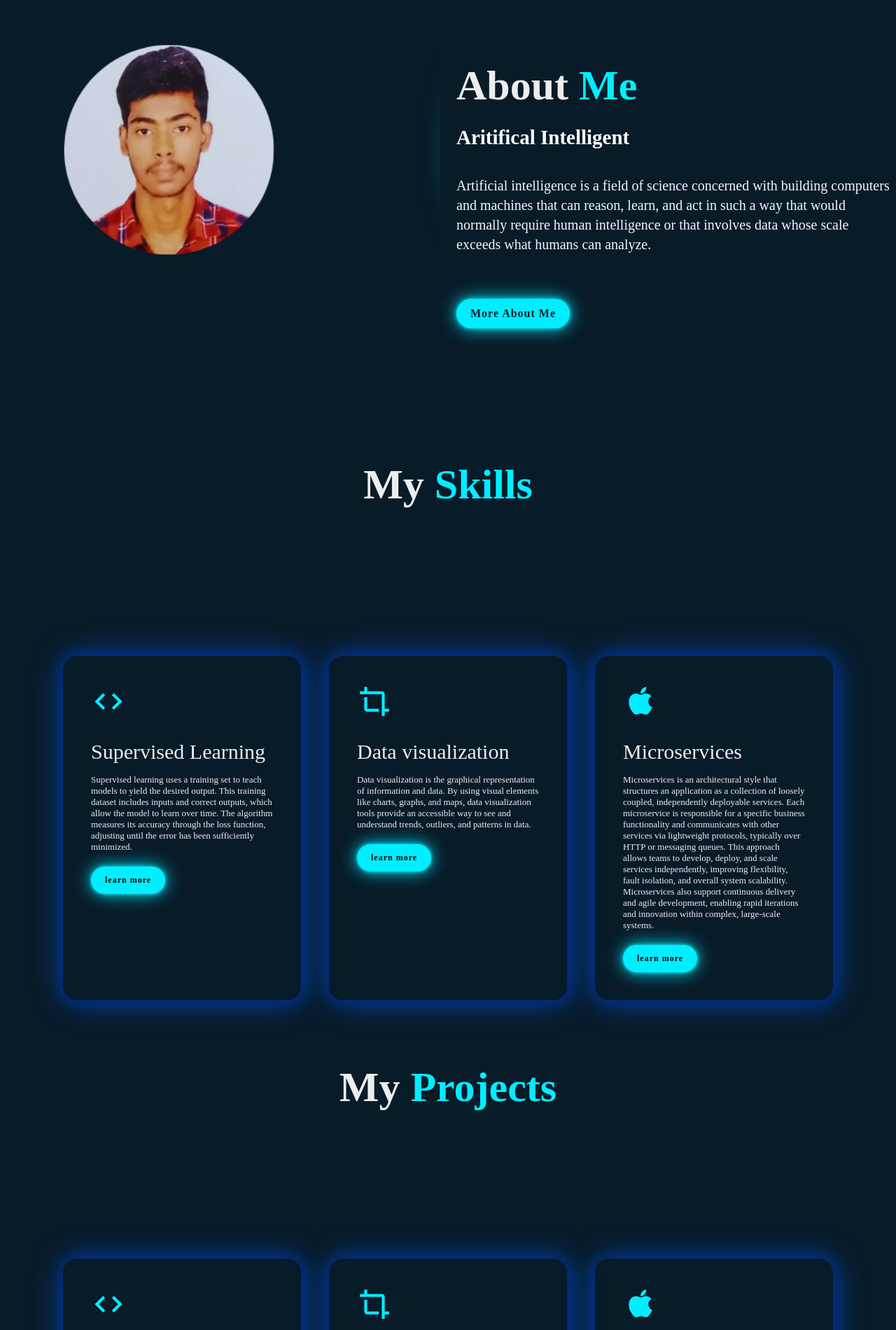
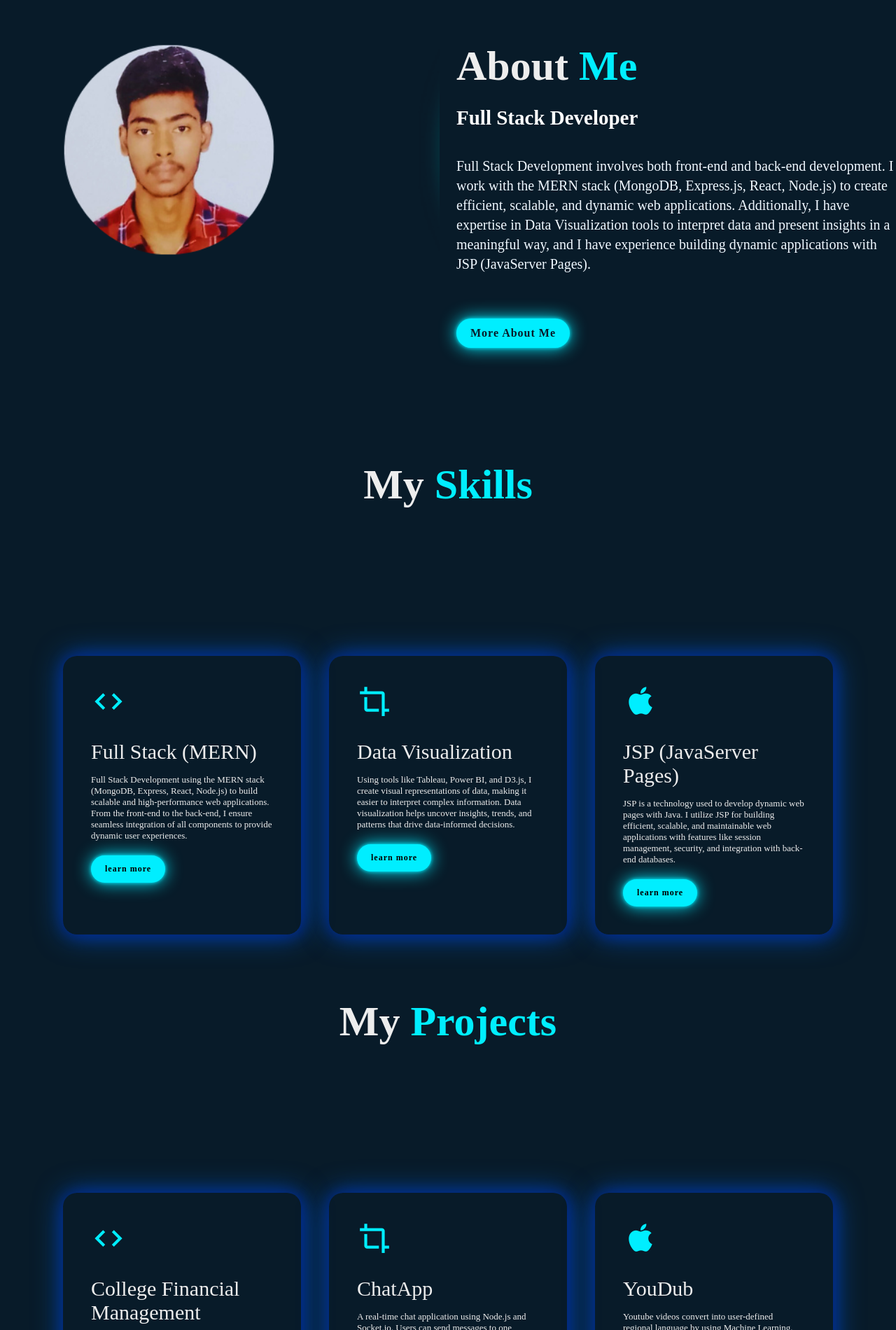
Before and after one commit to shanmugam2005/Portfolio, a plain HTML site: page index.html in a window 1280 px wide. Shown: the part 900-2800 px from the top of the page at 70% size. Drawn offline with nearby package versions, Linux system fonts and the light colour scheme.

Commit message:
Update index.html

```diff
--- a/index.html
+++ b/index.html
@@ -12,11 +12,11 @@
     <header class="header">
         <a href="#" class="logo">Portfolio</a>
         <nav class="navbar">
-            <a href="#" style="--i:1"class="active">Home</a>
-            <a href="#about"style="--i:2">About</a>
-            <a href="#skill"style="--i:3">Skill</a>
-            <a href="#projects"style="--i:4">Project</a>
-            <a href="#contact"style="--i:5">Contact</a>
+            <a href="#" style="--i:1" class="active">Home</a>
+            <a href="#about" style="--i:2">About</a>
+            <a href="#skill" style="--i:3">Skill</a>
+            <a href="#projects" style="--i:4">Project</a>
+            <a href="#contact" style="--i:5">Contact</a>
         </nav>
     </header>
     <section class="home">
@@ -24,8 +24,7 @@
             <h3>Hello, It's Me</h3>
             <h1>Shanmugam</h1>
             <h3>And I'm a <span class="text"></span></h3>
-            <p>Artificial intelligence is the simulation of human intelligence processes by machines, especially computer systems.<br> Specific applications of AI include expert systems, natural language processing, speech recognition and machine vision.
-            </p>
+            <p>I specialize in Full Stack Development, leveraging the MERN stack to build scalable, high-performance web applications. I am also experienced in Data Visualization and building dynamic JSP-based web applications.</p>
             <div class="home-sci">
                 <a href="#" style="--i:7"><i class='bx bxl-gmail' ></i></a>
                 <a href="#" style="--i:8"><i class='bx bxl-instagram'></i></a>
@@ -34,7 +33,6 @@
             </div>
             <a href="Shanmugam C.png" class="btn-box">More About Me</a>
         </div>
-
     </section>
     <section class="about" id="about">
         <div class="about-img">
@@ -42,67 +40,60 @@
         </div>
         <div class="about-text">
             <h2>About <span>Me</span></h2>
-             <h4>Aritifical Intelligent</h4>
-             <p>Artificial intelligence is a field of science concerned with building computers and machines that can reason, learn, and act in such a way that would normally require human intelligence or that involves data whose scale exceeds what humans can analyze.
-            </p>
+            <h4>Full Stack Developer</h4>
+            <p>Full Stack Development involves both front-end and back-end development. I work with the MERN stack (MongoDB, Express.js, React, Node.js) to create efficient, scalable, and dynamic web applications. Additionally, I have expertise in Data Visualization tools to interpret data and present insights in a meaningful way, and I have experience building dynamic applications with JSP (JavaServer Pages).</p>
             <a href="Shanmugam C.png" class="btn-box">More About Me</a>
         </div>
     </section>
     <h1 class="sub-title"> My <span>Skills</span></h1>
-
     <section>
         <div class="services" id="skill">
             <div class="container">
                 <div class="services-list">
                     <div>
                         <i class='bx bx-code' style="color: #00eeff;"></i>
-                        <h2>Supervised Learning</h2>
-                        <p>Supervised learning uses a training set to teach models to yield the desired output. This training dataset includes inputs and correct outputs, which allow the model to learn over time. The algorithm measures its accuracy through the loss function, adjusting until the error has been sufficiently minimized.
-                        </p>
-                        <a href="https://c3.ai/introduction-what-is-machine-learning/supervised-learning/" class="read">learn more</a>
+                        <h2>Full Stack (MERN)</h2>
+                        <p>Full Stack Development using the MERN stack (MongoDB, Express, React, Node.js) to build scalable and high-performance web applications. From the front-end to the back-end, I ensure seamless integration of all components to provide dynamic user experiences.</p>
+                        <a href="https://www.freecodecamp.org/news/learn-the-mern-stack/" class="read">learn more</a>
                     </div>
                     <div>
                         <i class='bx bx-crop' style="color: #00eeff;"></i>
-                        <h2>Data visualization</h2>
-                        <p>Data visualization is the graphical representation of information and data. By using visual elements like charts, graphs, and maps, data visualization tools provide an accessible way to see and understand trends, outliers, and patterns in data.
-                        </p>
+                        <h2>Data Visualization</h2>
+                        <p>Using tools like Tableau, Power BI, and D3.js, I create visual representations of data, making it easier to interpret complex information. Data visualization helps uncover insights, trends, and patterns that drive data-informed decisions.</p>
                         <a href="https://www.tableau.com/resource/data-visualization" class="read">learn more</a>
                     </div>
                     <div>
                         <i class='bx bxl-apple' style="color: #00eeff;"></i>
-                        <h2>Microservices</h2>
-<p>Microservices is an architectural style that structures an application as a collection of loosely coupled, independently deployable services. Each microservice is responsible for a specific business functionality and communicates with other services via lightweight protocols, typically over HTTP or messaging queues. This approach allows teams to develop, deploy, and scale services independently, improving flexibility, fault isolation, and overall system scalability. Microservices also support continuous delivery and agile development, enabling rapid iterations and innovation within complex, large-scale systems.</p>
-<a href="https://www.zoho.com/deluge/" class="read">learn more</a>
+                        <h2>JSP (JavaServer Pages)</h2>
+                        <p>JSP is a technology used to develop dynamic web pages with Java. I utilize JSP for building efficient, scalable, and maintainable web applications with features like session management, security, and integration with back-end databases.</p>
+                        <a href="https://www.javatpoint.com/java-server-pages-jsp-tutorial" class="read">learn more</a>
                     </div>
                 </div>
             </div>
         </div>
     </section>
     <h1 class="sub-title"> My <span>Projects</span></h1>
-
     <section>
         <div class="services" id="projects">
             <div class="container">
                 <div class="services-list">
                     <div>
                         <i class='bx bx-code' style="color: #00eeff;"></i>
-                    <h2>YouDub</h2>
-                    <p>Youtube videos convert into user defined regional language by using Machine Learning.The Whisper model is a speech to text model from OpenAI that you can use to transcribe audio files. The model is trained on a large dataset of English audio and text. The model is optimized for transcribing audio files that contain speech in English.</p>
-                    <a href="https://github.com/shanmugam2005/YouDub" class="read">learn more</a>
+                        <h2>College Financial Management</h2>
+                        <p>A system to manage the financials of a college, including tracking expenses, budgets, and financial records. Built using a full stack approach, integrating a user-friendly front-end with a robust back-end to ensure data security and ease of use.</p>
+                        <a href="https://github.com/shanmugam2005/College_Financial_Management" class="read">learn more</a>
                     </div>
                     <div>
                         <i class='bx bx-crop' style="color: #00eeff;"></i>
-                    <h2>Temperature Alerting Agent</h2>
-                    <p>The agent send alert message to users if greater than threshold temperature value for a particular area.MicroAgent is a tool for building multiagent ecosystems for distributed programs. MicroAgent allow you faster write apps on event-oriented and data-driven architectures.
-                    </p>
-                    <a href="https://github.com/shanmugam2005/Temperature_Alerting_Agent" class="read">learn more</a>
+                        <h2>ChatApp</h2>
+                        <p>A real-time chat application using Node.js and Socket.io. Users can send messages to one another instantly, with chatrooms and private messaging features, as well as saving message history in a database.</p>
+                        <a href="https://github.com/shanmugam2005/ChatApp" class="read">learn more</a>
                     </div>
                     <div>
                         <i class='bx bxl-apple' style="color: #00eeff;"></i>
-                    <h2>Object Movement Detection</h2>
-                    <p>Moving object detection consists of segmenting non-stationary objects of interest with respect to their surroundings or region from a given sequence of video frames. Moving object detection algorithms are based on an approximated pixel distribution-based representation of the scene.
-                    </p>
-                    <a href="https://github.com/shanmugam2005/Object_Detection" class="read">learn more</a>
+                        <h2>YouDub</h2>
+                        <p>Youtube videos convert into user-defined regional language by using Machine Learning. The Whisper model is a speech-to-text model from OpenAI that you can use to transcribe audio files. The model is trained on a large dataset of English audio and text, optimized for transcribing audio files containing speech in English.</p>
+                        <a href="https://github.com/shanmugam2005/YouDub" class="read">learn more</a>
                     </div>
                 </div>
             </div>
@@ -110,8 +101,7 @@
     </section>
     <section class="contact" id="contact">
         <h2 class="heading">Contact <span>Me</span></h2>
-
-    <form  action="https://formsubmit.co/shanmugan2112a25@gmail.com" method="POST">
+        <form action="https://formsubmit.co/shanmugan2112a25@gmail.com" method="POST">
             <div class="input-box">
                 <input type="text" placeholder="Full Name">
                 <input type="Email" placeholder="Email Address">
@@ -125,9 +115,6 @@
         </form>
     </section>
 
-
-
     <script src="main.js"></script>
-
 </body>
 </html>
```
Lines whose indentation alone changed are shown as unchanged.
